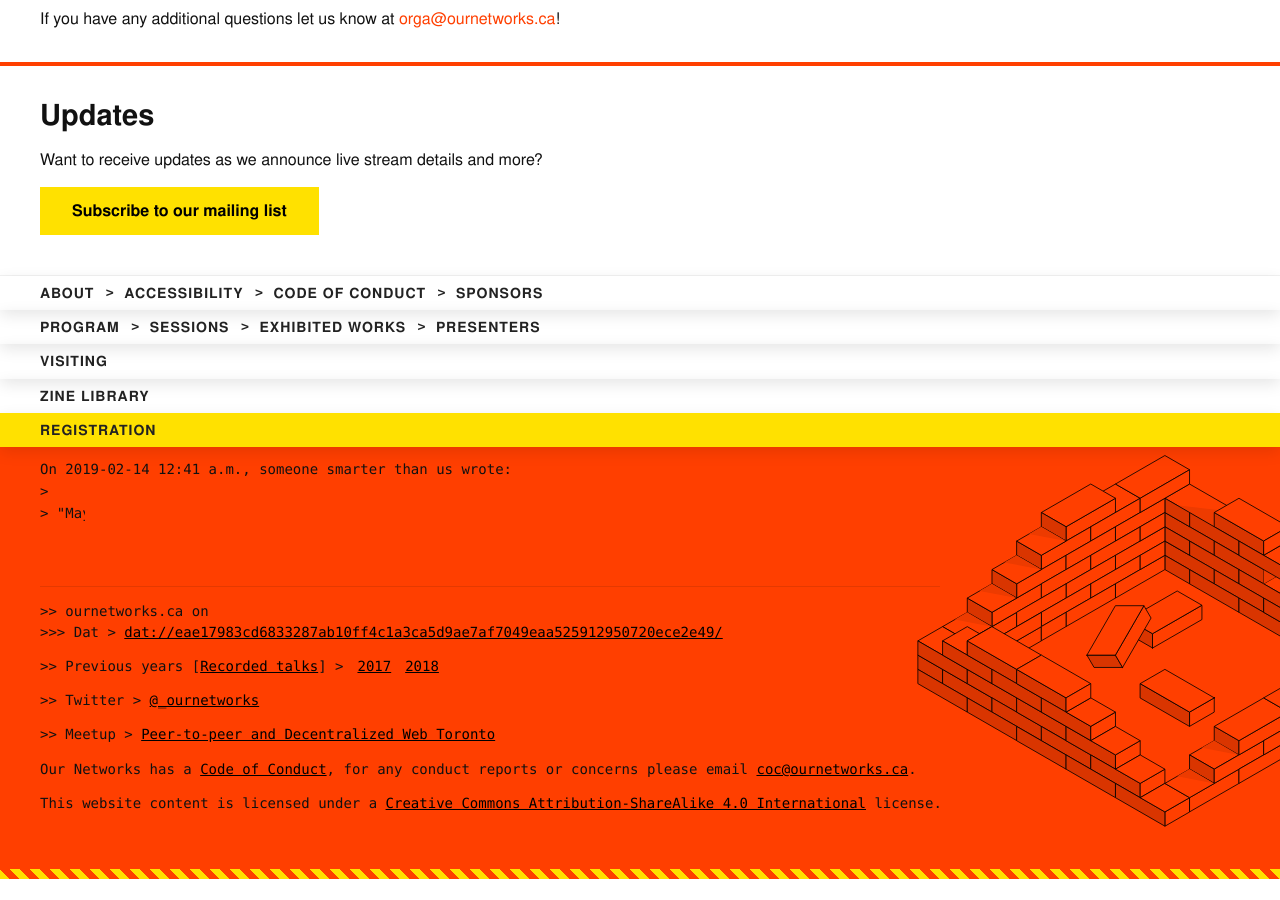
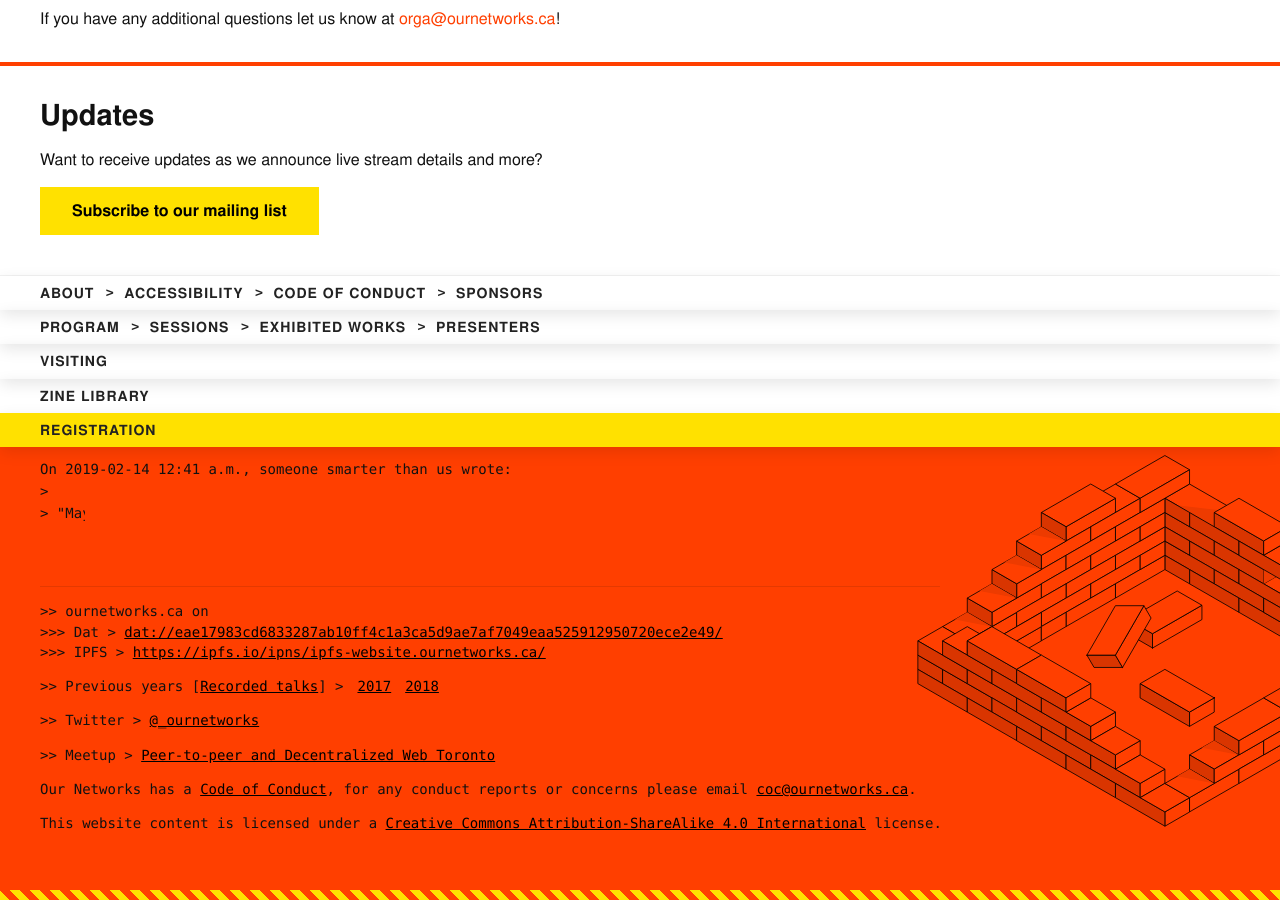
Before and after one commit to ournetworks/ournetworks.ca, a Jekyll site: the page built from index.md, in a window 1280 px wide and 900 px high, scrolled down 1959 px. Built offline with Jekyll 4.4.1, drawn with Linux system fonts in a browser that asks for light colours; before the commit the page ends 2838 px from its top, so only the background shows below that.

Commit message:
ipfs gateway link

```diff
--- a/_includes/footer.html
+++ b/_includes/footer.html
@@ -8,6 +8,9 @@
       <p class="mb-0">&gt;&gt; ournetworks.ca on</p>
       <p class="mb-0">
         &gt;&gt;&gt; Dat > <a href="dat://eae17983cd6833287ab10ff4c1a3ca5d9ae7af7049eaa525912950720ece2e49/">dat://eae17983cd6833287ab10ff4c1a3ca5d9ae7af7049eaa525912950720ece2e49/</a>
+      </p>
+      <p class="mb-0">
+        &gt;&gt;&gt; IPFS > <a href="https://ipfs.io/ipns/ipfs-website.ournetworks.ca/">https://ipfs.io/ipns/ipfs-website.ournetworks.ca/</a>
       </p>
     </div>
 
```
